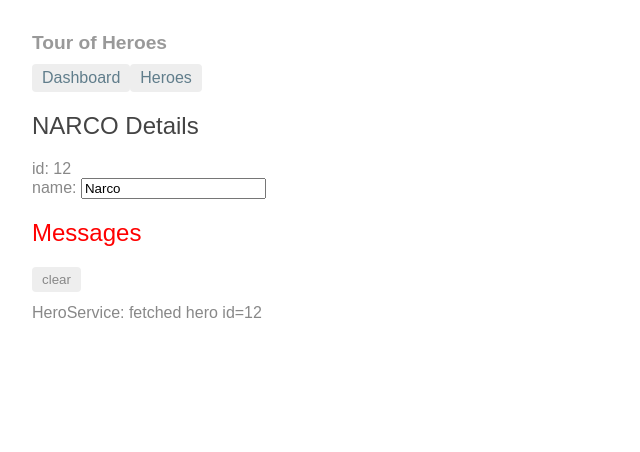
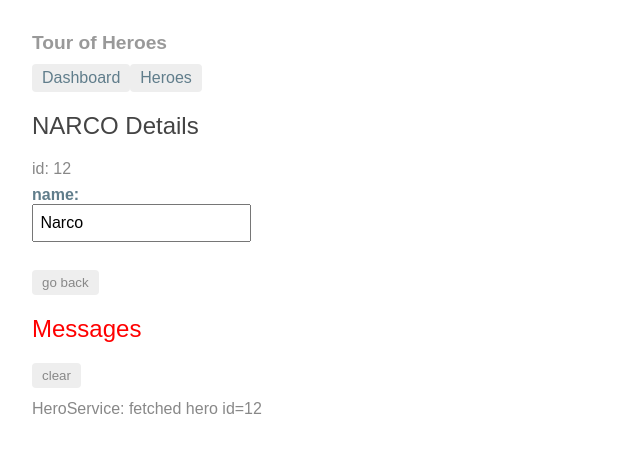
Before and after one commit to rafalfaro18/angular-tour-of-heroes, an Angular app: page /detail/12 in a window 1280 px wide. Shown: the top 452 px of the page, without its empty margins (0-640 px from the left). Built offline with nearby package versions, Linux system fonts and the light colour scheme.

Commit message:
Adds go back btn to hero detail comp

```diff
--- a/src/app/hero-detail/hero-detail.component.css
+++ b/src/app/hero-detail/hero-detail.component.css
@@ -0,0 +1,31 @@
+/* HeroDetailComponent's private CSS styles */
+label {
+    display: inline-block;
+    width: 3em;
+    margin: .5em 0;
+    color: #607D8B;
+    font-weight: bold;
+  }
+  input {
+    height: 2em;
+    font-size: 1em;
+    padding-left: .4em;
+  }
+  button {
+    margin-top: 20px;
+    font-family: Arial;
+    background-color: #eee;
+    border: none;
+    padding: 5px 10px;
+    border-radius: 4px;
+    cursor: pointer;
+    cursor: hand;
+  }
+  button:hover {
+    background-color: #cfd8dc;
+  }
+  button:disabled {
+    background-color: #eee;
+    color: #ccc;
+    cursor: auto;
+  }
--- a/src/app/hero-detail/hero-detail.component.html
+++ b/src/app/hero-detail/hero-detail.component.html
@@ -9,3 +9,4 @@
   </div>
 
 </div>
+<button (click)="goBack()">go back</button>
--- a/src/app/hero-detail/hero-detail.component.ts
+++ b/src/app/hero-detail/hero-detail.component.ts
@@ -26,6 +26,10 @@ export class HeroDetailComponent implements OnInit {
       .subscribe(hero => this.hero = hero);
   }
 
+  goBack(): void {
+    this.location.back();
+  }
+
   ngOnInit(): void {
     this.getHero();
   }
```
